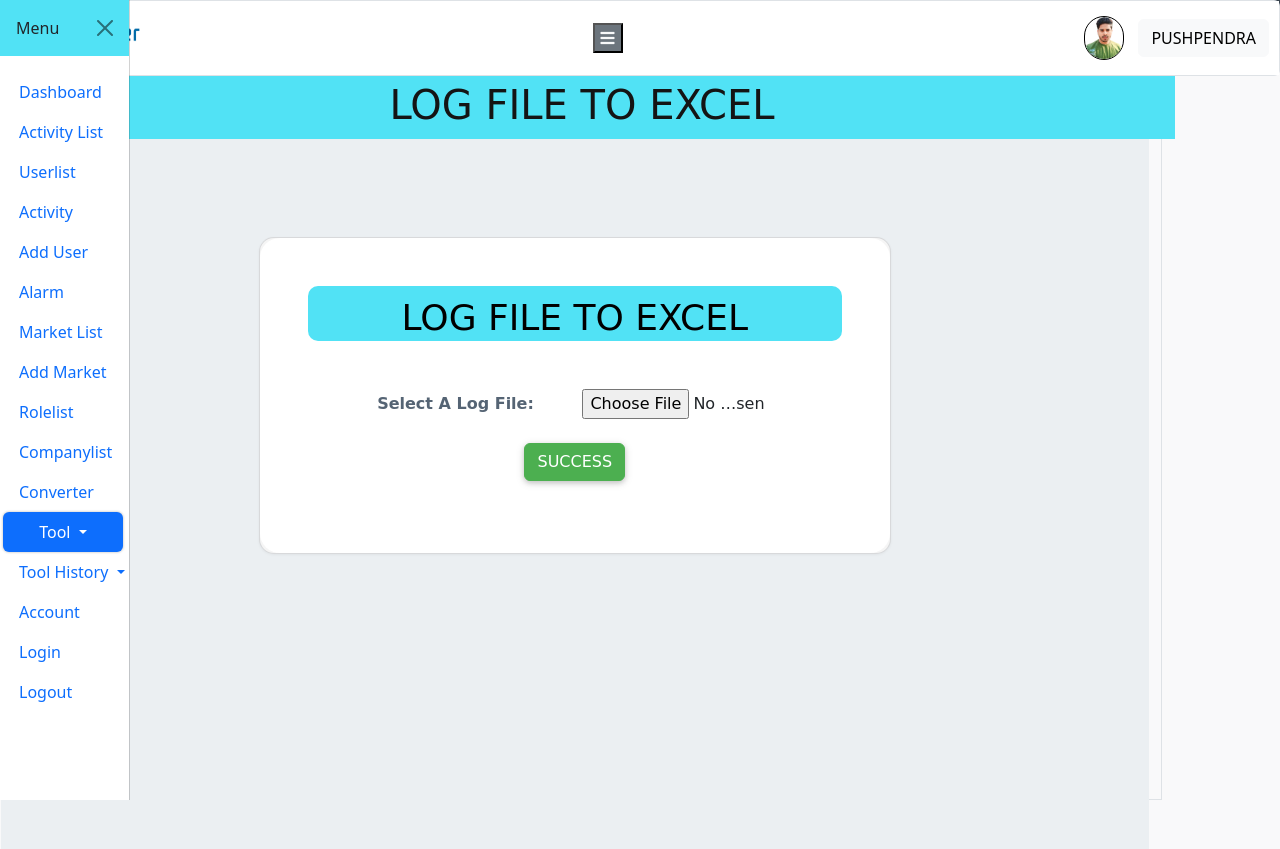
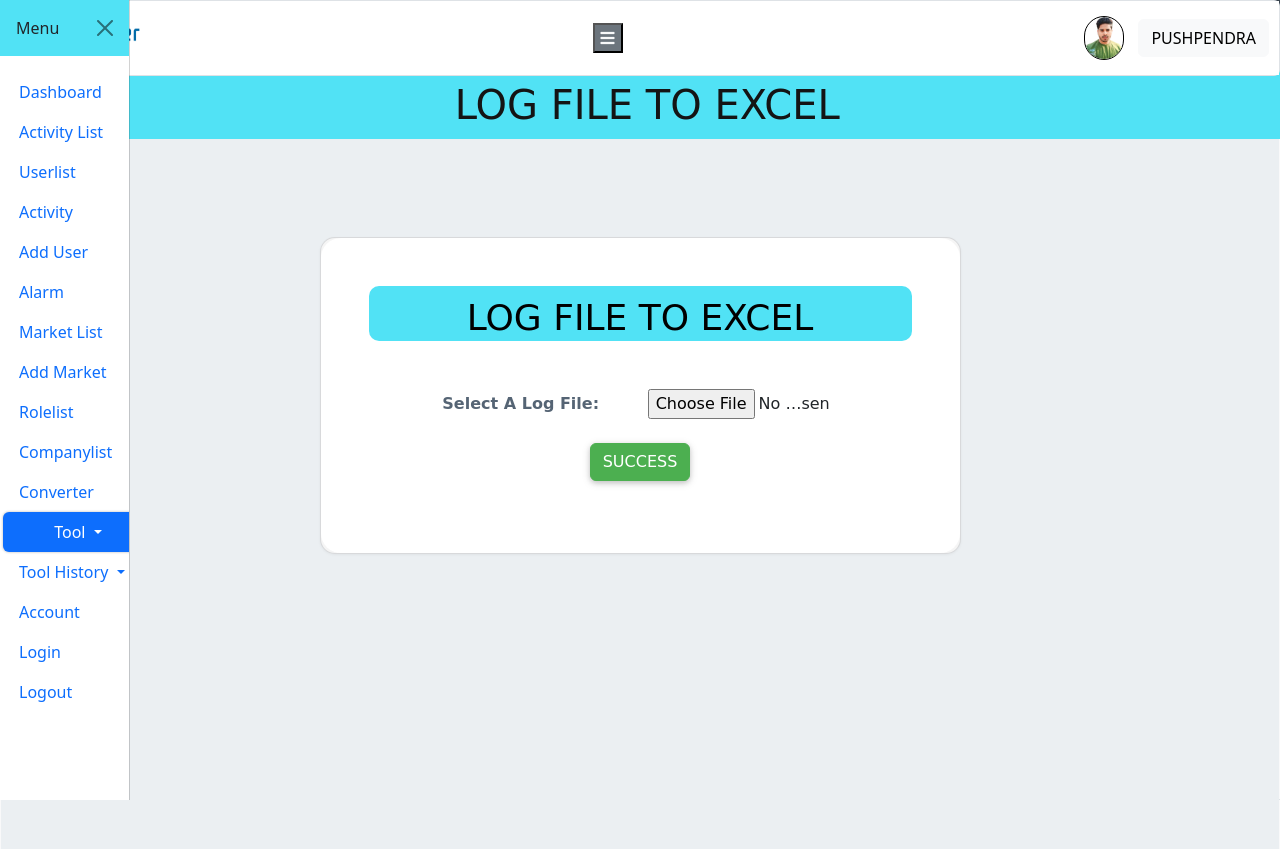
Before and after one commit to pushpendrakumar1/Admin-Dashboard-Full-Stack-, a Django app: template templates/lgfile.html in a window 1280 px wide, after a click that opens the changed part. Run offline with Django 3.2, Linux system fonts and the light colour scheme; the template is opened without the code that fills it, so the values that code supplies are empty; some libraries are stand-ins or nearby versions; some web fonts are replaced.

Commit message:
Update lgfile.html

```diff
--- a/templates/lgfile.html
+++ b/templates/lgfile.html
@@ -147,11 +147,11 @@
 
         @media only screen and (max-width: 1600px) {
             .nav-link.active {
-                width: 120px;
+                width: 150px;
             }
 
             .nav-link:hover {
-                width: 120px;
+                width: 150px;
             }
 
 
@@ -556,7 +556,7 @@
 
         <div class="row">
 
-            <div class="col-lg-1 border" id="div1">
+            <div class="col-lg-1 border" id="div1" style="width: 170px !important;">
                 <nav class="navbar navbar-expand navbar-light bg-light">
                     <div class="container" style="padding: 0px 0px 0px 0px ;">
                         <!-- <div class="container-fluid"> -->
@@ -680,7 +680,7 @@
 
                 </nav>
             </div>
-            <div class="col-lg-11 border" id="myDiv" style="height:100vh;">
+            <div class="col border" id="myDiv" style="height:100vh;">
 
 
                 <div class="content-wrapper">
```
